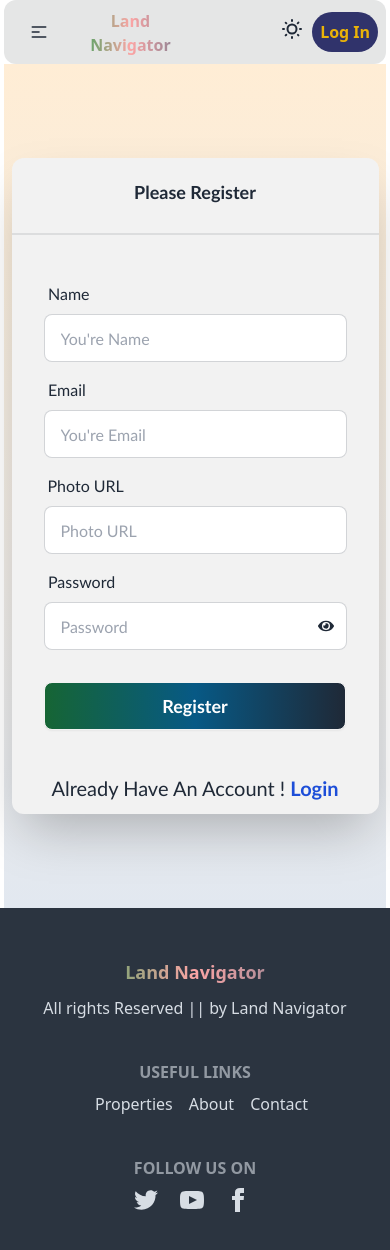
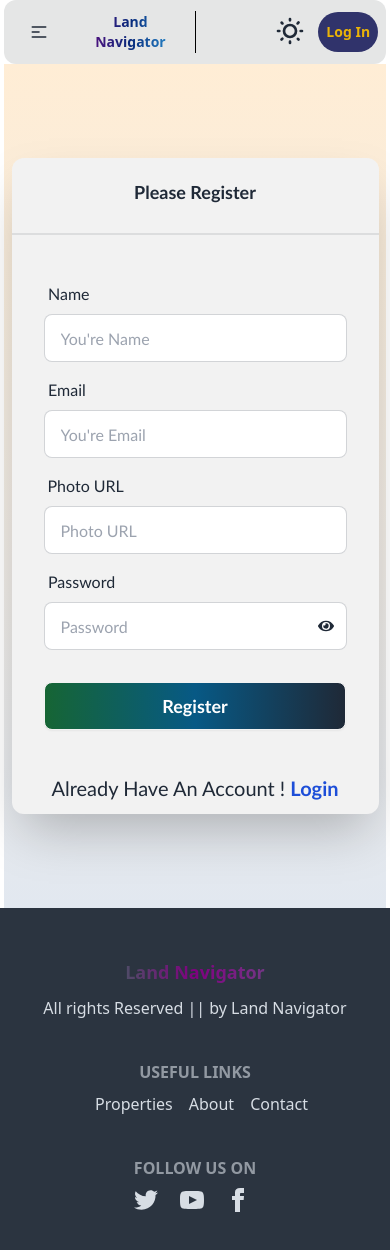
Before and after one commit to hasanredoy/Land_Navigator_Project, a React (Vite) app in the folder assignment-9/basic--setup/: page /register in a window 390 px wide. Built offline with nearby package versions, Linux system fonts and the light colour scheme; no server answers.

Commit message:
fixed user photo issue

```diff
--- a/assignment-9/basic--setup/src/components/card/Card.jsx
+++ b/assignment-9/basic--setup/src/components/card/Card.jsx
@@ -78,7 +78,7 @@ const Card = ({ singleData, index }) => {
           <p className=" text-black">
             {singleData?.description.slice(0, 150)}{" "}
             <span>
-              <Link className="  font-bold text-blue-700">Read More...</Link>
+              <Link to={`/details/${singleData.id}`} className="  font-bold text-blue-700">Read More...</Link>
             </span>
           </p>
         )}
@@ -108,7 +108,7 @@ const Card = ({ singleData, index }) => {
         </div>
 
 
-          <h1 className=" font-bold text-xl">For: <span className=" text-yellow-500">{singleData.status}</span></h1>
+          <h1 className=" font-bold text-xl text-black">For: <span className=" text-yellow-500">{singleData.status}</span></h1>
         <div className=" flex flex-col lg:flex-row justify-between my-10">
           <h3
 
--- a/assignment-9/basic--setup/src/components/footer/Footer.jsx
+++ b/assignment-9/basic--setup/src/components/footer/Footer.jsx
@@ -8,7 +8,7 @@ const Footer = () => {
 
       <aside>
 
-       <h1 className="btn btn-ghost text-lg lg:text-2xl font-extrabold text-transparent bg-clip-text bg-gradient-to-r from-green-600 via-red-300 to-slate-500 animate-none mx-auto lg:mx-0 w-full">Land Navigator</h1>
+       <h1 className="btn btn-ghost text-lg lg:text-2xl font-extrabold text-transparent bg-clip-text bg-gradient-to-r from-green-600 via-[#800080] to-slate-500 animate-none mx-auto lg:mx-0 w-full">Land Navigator</h1>
        <p>All rights Reserved || by Land Navigator</p>
       </aside>
       <nav className=" max-w-[200px] lg:w-full ">
--- a/assignment-9/basic--setup/src/components/navbar/Navbar.jsx
+++ b/assignment-9/basic--setup/src/components/navbar/Navbar.jsx
@@ -66,7 +66,7 @@ const Navbar = () => {
         <div>
           <Link
             to={"/"}
-            className="btn btn-ghost text-base lg:text-2xl font-extrabold text-transparent bg-clip-text bg-gradient-to-r from-green-600 via-red-300 to-slate-500 animate-none  "
+            className="btn btn-ghost text-sm lg:text-2xl font-extrabold text-transparent bg-clip-text bg-gradient-to-r from-[#800080] to-sky-400 via-[#082a7b] animate-none  "
           >
             Land Navigator
           </Link>
@@ -75,9 +75,9 @@ const Navbar = () => {
       <div className="navbar-center hidden lg:flex">
         <ul className="menu menu-horizontal px-1">{navBarLinks}</ul>
       </div>
-      <div className="navbar-end gap-2 lg:gap-5">
+      <div className="navbar-end flex items-center justify-end gap-2 lg:gap-5 h-full border-l pl-2 border-black lg:border-none">
         <div className=" tooltip tooltip-bottom" data-tip="Click To Change Theme">
-        <label className="swap swap-rotate ">
+        <label className="swap swap-rotate w-10 h-10 ">
           {/* this hidden checkbox controls the state */}
           <input
             onClick={() => setTheme(!theme)}
@@ -88,7 +88,7 @@ const Navbar = () => {
 
           {/* sun icon */}
           <svg
-            className="swap-off fill-current w-6 h-6 lg:w-10 lg:h-10"
+            className="swap-off fill-current w-8 h-8 lg:w-10 lg:h-10"
             xmlns="http://www.w3.org/2000/svg"
             viewBox="0 0 24 24"
           >
@@ -97,7 +97,7 @@ const Navbar = () => {
 
           {/* moon icon */}
           <svg
-            className="swap-on fill-current  w-6 h-6 lg:w-10 lg:h-10"
+            className="swap-on fill-current  w-8 h-8 lg:w-10 lg:h-10"
             xmlns="http://www.w3.org/2000/svg"
             viewBox="0 0 24 24"
           >
@@ -110,22 +110,22 @@ const Navbar = () => {
           user&&<div className="tooltip tooltip-bottom tooltip-success" data-tip={user?.displayName}>
           <div
             className=
-              " w-6 lg:w-12 lg:h-12 rounded-full"
+              " w-10 h-10 lg:w-14 lg:h-14 rounded-full"
 
           >
             <img
-              className=" rounded-full w-6 h-6 lg:w-14 lg:h-12 "
+              className=" rounded-full w-10 h-10 lg:w-14 lg:h-14 "
               src={user?.photoURL||'https://tse3.mm.bing.net/th?id=OIP.HHVUf3TYqncgpJXyCMmxyAHaHa&pid=Api&P=0&h=220'}
             />
           </div>
         </div>
         }
         {
-          user?  <button onClick={handleLogOut} className=" bg-[#30336b] rounded-full px-2 lg:px-5 text-base lg:text-lg font-bold text-yellow-500 flex justify-center items-center h-10 hover:bg-slate-100 ">
+          user?  <button onClick={handleLogOut} className=" bg-[#30336b] rounded-full px-2 lg:px-5 text-sm lg:text-lg font-semibold lg:font-bold text-yellow-500 flex justify-center items-center h-10 hover:bg-slate-100 ">
           Log Out
         </button>:
         <Link to={"/login"}>
-          <button className=" bg-[#30336b] rounded-full px-2 lg:px-5 text-base lg:text-lg font-bold text-yellow-500 flex justify-center items-center h-10 hover:bg-slate-100 ">
+          <button className=" bg-[#30336b] rounded-full px-2 lg:px-5 text-sm lg:text-lg font-bold text-yellow-500 flex justify-center items-center h-10 hover:bg-slate-100 ">
             Log In
           </button>
         </Link>
```
